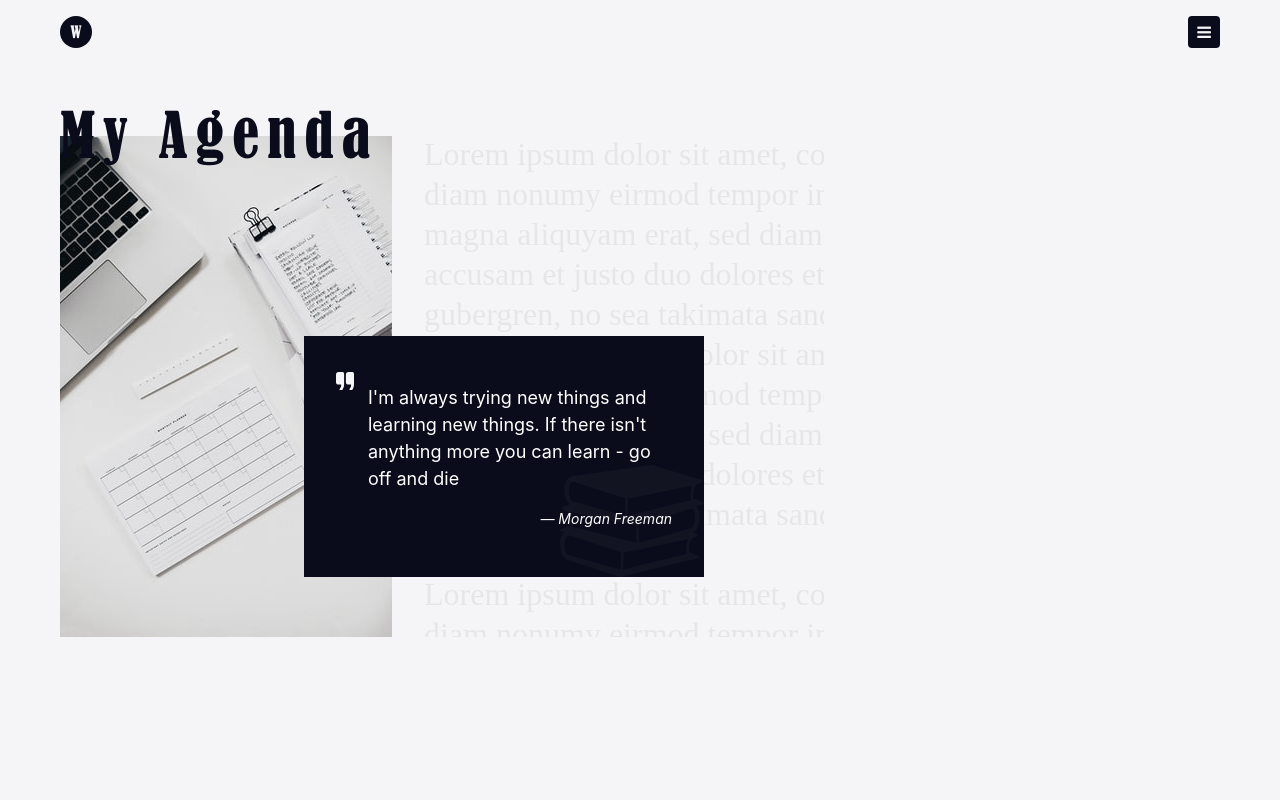
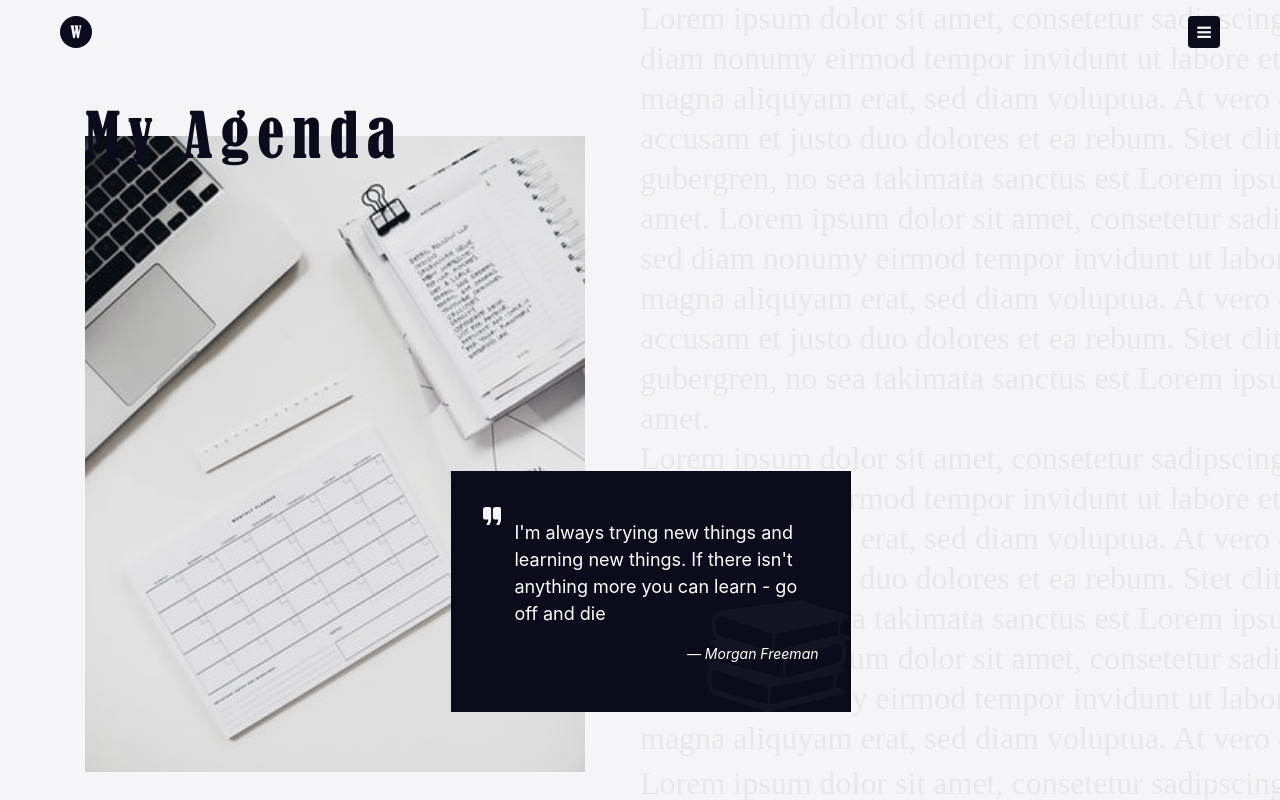
Before and after one commit to WeamAdel/WeamAdel.github.io, a React (Create React App) app: page /agenda in a window 1280 px wide. Shown: the top 800 px of the page. Built offline with nearby package versions, Linux system fonts and the light colour scheme.

Commit message:
Agenda: Remove Layout | Header Responsive 01

```diff
--- a/public/assets/css/app.css
+++ b/public/assets/css/app.css
@@ -40,6 +40,16 @@ button:active {
   transform: scale(0.9);
 }
 
+header .header-image {
+  min-width: 250px;
+  max-width: 500px;
+}
+header .header-image img {
+  max-height: calc( 100vh - 64px - 100px );
+  width: 100%;
+  object-fit: cover;
+  filter: grayscale(0.6);
+}
 header .content {
   position: relative;
   z-index: 2;
@@ -59,16 +69,6 @@ header .content {
   padding: 60px 0;
 }
 
-.header-image {
-  max-width: 40vw;
-  min-width: 250px;
-}
-.header-image img {
-  width: 100%;
-  object-fit: cover;
-  filter: grayscale(0.6);
-}
-
 @media (min-width: 767px) {
   .page-wrapper.flex,
 .header-wrapper {
@@ -79,8 +79,11 @@ header .content {
     margin-left: 32px;
   }
 
-  .header-image .page-wrapper {
-    margin: 0;
+  header .header-image {
+    width: 50%;
+  }
+  header .content {
+    width: 50%;
   }
 }
 .page-heading {
@@ -264,6 +267,16 @@ span.advanced {
   font-size: 14px;
 }
 
+.agenda header .lorem-bg {
+  background-image: url("/assets/images/agenda/lorem-ipsum.svg");
+  background-repeat: repeat-y;
+  position: absolute;
+  top: 0;
+  right: 0;
+  bottom: 0;
+  z-index: -1;
+  width: 50%;
+}
 .agenda header .content {
   display: flex;
   align-items: flex-end;
@@ -271,15 +284,6 @@ span.advanced {
 .agenda header .content .quote {
   padding: 48px 32px 48px 64px;
   margin-bottom: 0;
-}
-.agenda header .content .lorem-bg {
-  background-image: url("/assets/images/agenda/lorem-ipsum.svg");
-  position: absolute;
-  top: 0;
-  left: 0;
-  right: 0;
-  bottom: 0;
-  z-index: -1;
 }
 .agenda .tech-cards h2 {
   margin-bottom: 60px;
--- a/public/assets/scss/helpers/_layout.scss
+++ b/public/assets/scss/helpers/_layout.scss
@@ -1,4 +1,17 @@
 header {
+  .header-image {
+    min-width: 250px;
+    max-width: 500px;
+    img {
+      max-height: calc(
+        100vh - 64px - 100px
+      ); //100vh - nav height - top padding height
+      width: 100%;
+      object-fit: cover;
+      filter: grayscale(0.6);
+    }
+  }
+
   .content {
     position: relative;
     z-index: 2;
@@ -24,18 +37,6 @@ header {
   }
 }
 
-.header-image {
-  max-width: 40vw;
-  min-width: 250px;
-
-  img {
-    width: 100%;
-    //min-height: 80vh;
-    object-fit: cover;
-    filter: grayscale(0.6);
-  }
-}
-
 @media (min-width: 767px) {
   .page-wrapper.flex,
   .header-wrapper {
@@ -45,9 +46,12 @@ header {
     }
   }
 
-  .header-image {
-    .page-wrapper {
-      margin: 0;
+  header {
+    .header-image {
+      width: 50%;
+    }
+    .content {
+      width: 50%;
     }
   }
 }
--- a/public/assets/scss/pages/_agenda.scss
+++ b/public/assets/scss/pages/_agenda.scss
@@ -1,5 +1,16 @@
 .agenda {
   header {
+    .lorem-bg {
+      background-image: url("/assets/images/agenda/lorem-ipsum.svg");
+      background-repeat: repeat-y;
+      position: absolute;
+      top: 0;
+      //left: 0;
+      right: 0;
+      bottom: 0;
+      z-index: -1;
+      width: 50%;
+    }
     .content {
       display: flex;
       align-items: flex-end;
@@ -7,16 +18,6 @@
       .quote {
         padding: 48px 32px 48px 64px;
         margin-bottom: 0;
-      }
-
-      .lorem-bg {
-        background-image: url("/assets/images/agenda/lorem-ipsum.svg");
-        position: absolute;
-        top: 0;
-        left: 0;
-        right: 0;
-        bottom: 0;
-        z-index: -1;
       }
     }
   }
--- a/src/components/Agenda/Agenda.js
+++ b/src/components/Agenda/Agenda.js
@@ -1,17 +1,25 @@
 import React from "react";
-import Layout from "./../shared/Layout/Layout";
-import TechCards from "./Cards/Cards";
+import Header from "./Header/Header";
+import Content from "./Content/Content";
+// import Layout from "./../shared/Layout/Layout";
+// import TechCards from "./Cards/Cards";
 
 function Agenda() {
   return (
-    <Layout
-      page="agenda"
-      heading="my agenda"
-      imgUrl="/assets/images/agenda/img.jpg"
-      alt="ll"
-    >
-      <TechCards />
-    </Layout>
+    <div className="page agenda">
+      <div className="page-wrapper">
+        <Header />
+        <Content />
+      </div>
+    </div>
+    // <Layout
+    //   page="agenda"
+    //   heading="my agenda"
+    //   imgUrl="/assets/images/agenda/img.jpg"
+    //   alt="Labtop, checklist and calendar"
+    // >
+    //   <TechCards />
+    // </Layout>
   );
 }
 
--- /dev/null
+++ b/src/components/Agenda/Content/Content.js
@@ -0,0 +1,8 @@
+import React from "react";
+import TechCards from "./Cards/Cards";
+
+function Content() {
+  return <TechCards />;
+}
+
+export default Content;
--- /dev/null
+++ b/src/components/Agenda/Header/Header.js
@@ -0,0 +1,29 @@
+import React from "react";
+import PropTypes from "prop-types";
+import HeaderImage from "./../../shared/Layout/Header/HeaderImage/HeaderImage";
+import Quote from "./../../shared/Quote/Quote";
+
+function Header(props) {
+  return (
+    <header>
+      <span className="lorem-bg" />
+      <div className="container">
+        <h1 className="page-heading">My Agenda</h1>
+        <div className="header-wrapper">
+          <HeaderImage
+            imgUrl="/assets/images/agenda/img.jpg"
+            alt="Labtop, checklist and calendar"
+          />
+          <section className="content">
+            <Quote
+              cite="Morgan Freeman"
+              quote="I'm always trying new things and learning new things. If there isn't
+        anything more you can learn - go off and die"
+            />
+          </section>
+        </div>
+      </div>
+    </header>
+  );
+}
+export default Header;
--- /dev/null
+++ b/src/components/Agenda/Header/Icons/Icons.js
@@ -0,0 +1 @@
+import React from "react";
```
Also changed, not shown: src/components/Agenda/Content/Cards/Card/Card.js (renamed from src/components/Agenda/Cards/Card/Card.js), src/components/Agenda/Content/Cards/Cards.js (renamed from src/components/Agenda/Cards/Cards.js), 2 other files (tests, documents, lock files or other folders).
